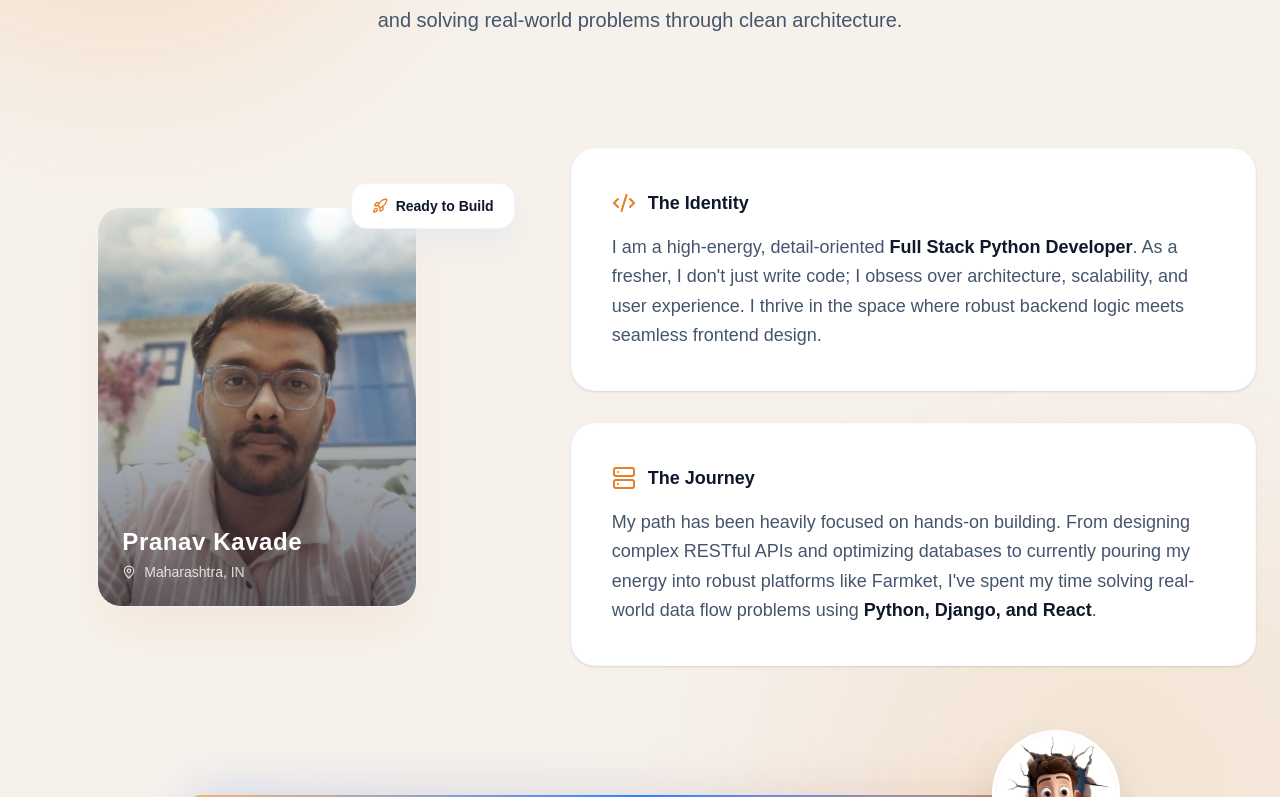
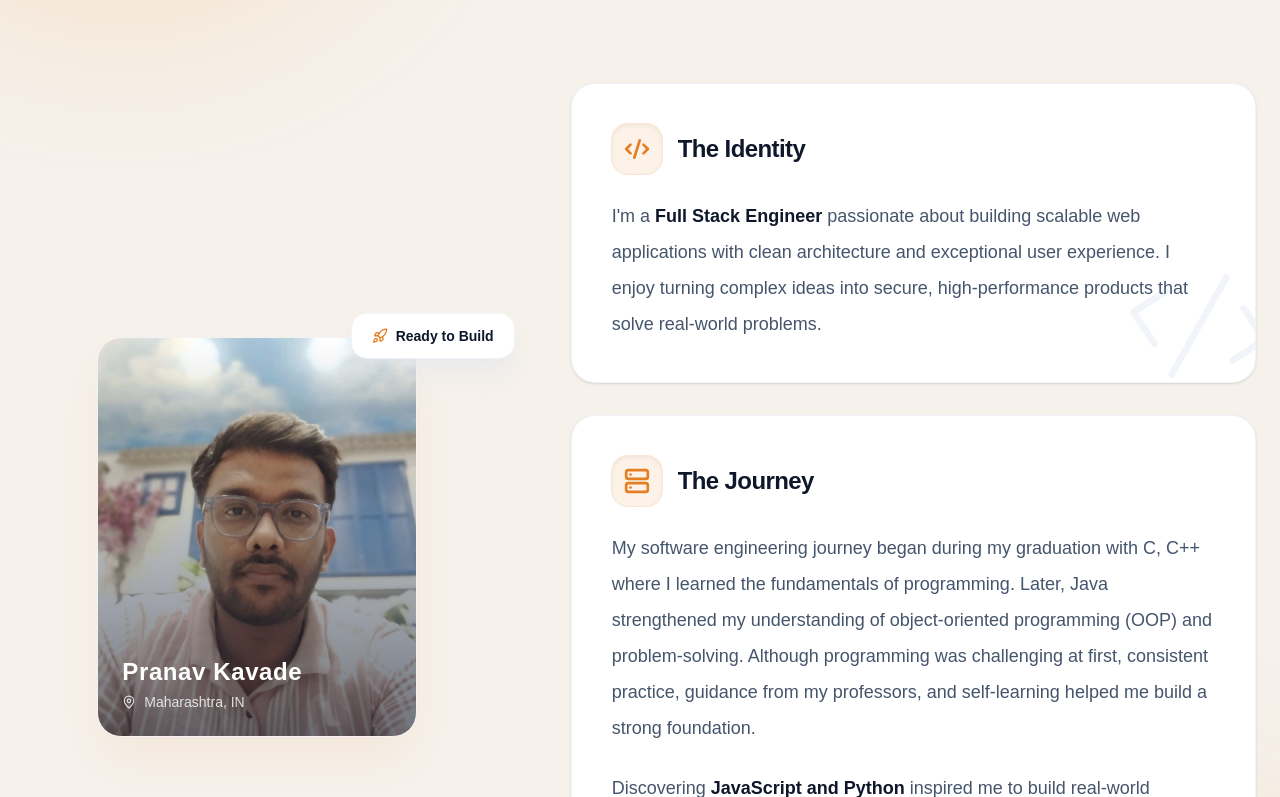
Before and after one commit to pranavkavade20/portfolio-pranav, a React (Vite) app: page / in a window 1280 px wide. Shown: the part 323-1120 px from the top of the page. Built offline with nearby package versions, Linux system fonts and the light colour scheme; a web font is replaced by a local one.

Commit message:
feat: update About page layout and content; enhance card components with background icons and improved styling

```diff
--- a/src/pages/About.jsx
+++ b/src/pages/About.jsx
@@ -39,9 +39,7 @@ function About() {
           <h1 className="text-4xl md:text-6xl font-extrabold tracking-tight text-slate-900 dark:text-white mb-6">
             Who<span className="text-brand-primary dark:text-brand-secondary"> AM I</span>
           </h1>
-          <p className="text-slate-600 dark:text-zinc-400 text-lg md:text-xl max-w-2xl mx-auto leading-relaxed">
-            A passionate full-stack developer obsessed with building scalable platforms and solving real-world problems through clean architecture.
-          </p>
+
         </motion.div>
 
         {/* The Journey Section */}
@@ -84,26 +82,56 @@ function About() {
             initial={{ opacity: 0, x: 20 }}
             whileInView={{ opacity: 1, x: 0 }}
             viewport={{ once: true }}
-            className="lg:col-span-7 order-2 space-y-8"
+            className="lg:col-span-7 order-2 flex flex-col gap-8"
           >
-            <Card className="p-8 md:p-10">
-              <h3 className="text-slate-900 dark:text-white font-bold text-lg mb-4 flex items-center gap-3">
-                <Code2 className="text-brand-primary dark:text-brand-secondary" size={24} />
+            <Card className="p-8 md:p-10 relative overflow-hidden group hover:shadow-lg transition-all duration-500 border border-slate-200/50 dark:border-zinc-800/50">
+              {/* Background watermark icon */}
+              <div className="absolute -bottom-6 -right-6 text-slate-100 dark:text-zinc-800/30 transform rotate-12 group-hover:scale-110 transition-transform duration-700 pointer-events-none">
+                <Code2 size={160} strokeWidth={1} />
+              </div>
+
+              <div className="relative z-10">
+                <div className="flex items-center gap-4 mb-6">
+                  <div className="p-3 bg-brand-primary/10 dark:bg-brand-primary/20 rounded-2xl text-brand-primary dark:text-brand-secondary ring-1 ring-brand-primary/20 shadow-inner">
+                    <Code2 size={26} strokeWidth={2.5} />
+                  </div>
+                  <h3 className="text-slate-900 dark:text-white font-bold text-2xl tracking-tight">
                     The Identity
                   </h3>
-              <p className="text-slate-600 dark:text-zinc-400 text-base md:text-lg leading-relaxed">
-                I am a high-energy, detail-oriented <strong className="text-slate-900 dark:text-white">Full Stack Python Developer</strong>. As a fresher, I don't just write code; I obsess over architecture, scalability, and user experience. I thrive in the space where robust backend logic meets seamless frontend design.
+                </div>
+                <p className="text-slate-600 dark:text-zinc-400 text-base md:text-lg leading-relaxed md:leading-loose">
+                  I'm a <strong className="text-slate-900 dark:text-white font-semibold relative inline-block group-hover:text-brand-primary dark:group-hover:text-brand-secondary transition-colors duration-300">
+                    <span className="relative z-10">Full Stack Engineer</span>
+                    <span className="absolute bottom-1.5 left-0 w-full h-2 bg-brand-primary/20 dark:bg-brand-secondary/20 -z-10 rounded-sm transform origin-left scale-x-0 group-hover:scale-x-100 transition-transform duration-500 ease-out"></span>
+                  </strong> passionate about building scalable web applications with clean architecture and exceptional user experience. I enjoy turning complex ideas into secure, high-performance products that solve real-world problems.
                 </p>
+              </div>
             </Card>
 
-            <Card className="p-8 md:p-10">
-              <h3 className="text-slate-900 dark:text-white font-bold text-lg mb-4 flex items-center gap-3">
-                <Server className="text-brand-primary dark:text-brand-secondary" size={24} />
+            <Card className="p-8 md:p-10 relative overflow-hidden group hover:shadow-lg transition-all duration-500 border border-slate-200/50 dark:border-zinc-800/50">
+              {/* Background watermark icon */}
+              <div className="absolute -bottom-6 -right-6 text-slate-100 dark:text-zinc-800/30 transform -rotate-12 group-hover:scale-110 transition-transform duration-700 pointer-events-none">
+                <Server size={160} strokeWidth={1} />
+              </div>
+
+              <div className="relative z-10">
+                <div className="flex items-center gap-4 mb-6">
+                  <div className="p-3 bg-brand-primary/10 dark:bg-brand-primary/20 rounded-2xl text-brand-primary dark:text-brand-secondary ring-1 ring-brand-primary/20 shadow-inner">
+                    <Server size={26} strokeWidth={2.5} />
+                  </div>
+                  <h3 className="text-slate-900 dark:text-white font-bold text-2xl tracking-tight">
                     The Journey
                   </h3>
-              <p className="text-slate-600 dark:text-zinc-400 text-base md:text-lg leading-relaxed">
-                My path has been heavily focused on hands-on building. From designing complex RESTful APIs and optimizing databases to currently pouring my energy into robust platforms like Farmket, I've spent my time solving real-world data flow problems using <strong className="text-slate-900 dark:text-white">Python, Django, and React</strong>.
+                </div>
+                <div className="space-y-6 text-slate-600 dark:text-zinc-400 text-base md:text-lg leading-relaxed md:leading-loose">
+                  <p>
+                    My software engineering journey began during my graduation with C, C++ where I learned the fundamentals of programming. Later, Java strengthened my understanding of object-oriented programming (OOP) and problem-solving. Although programming was challenging at first, consistent practice, guidance from my professors, and self-learning helped me build a strong foundation.
                   </p>
+                  <p>
+                    Discovering <strong className="text-slate-900 dark:text-white font-semibold">JavaScript and Python</strong> inspired me to build real-world applications instead of just writing code. Through personal projects and my internship, I gained hands-on experience developing production-ready software. Today, I'm focused on building scalable, AI-powered web applications while continuously growing as a software engineer.
+                  </p>
+                </div>
+              </div>
             </Card>
           </motion.div>
         </div>
```
Lines whose indentation alone changed are shown as unchanged.
